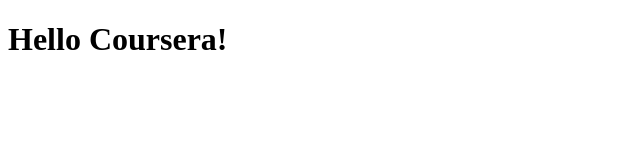
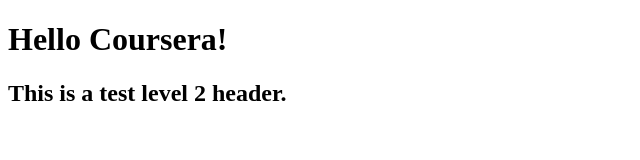
Before and after one commit to vch103/coursera-html, a plain HTML site: page index.html in a window 1280 px wide. Shown: the whole page, without its empty margins (0-640 px from the left). Drawn offline with Linux system fonts and the light colour scheme.

Commit message:
added a header 2

```diff
--- a/index.html
+++ b/index.html
@@ -6,5 +6,6 @@
   </head>
   <body>
     <h1>Hello Coursera!</h1>
+    <h2>This is a test level 2 header.</h2>
   </body>
 </html>
```
